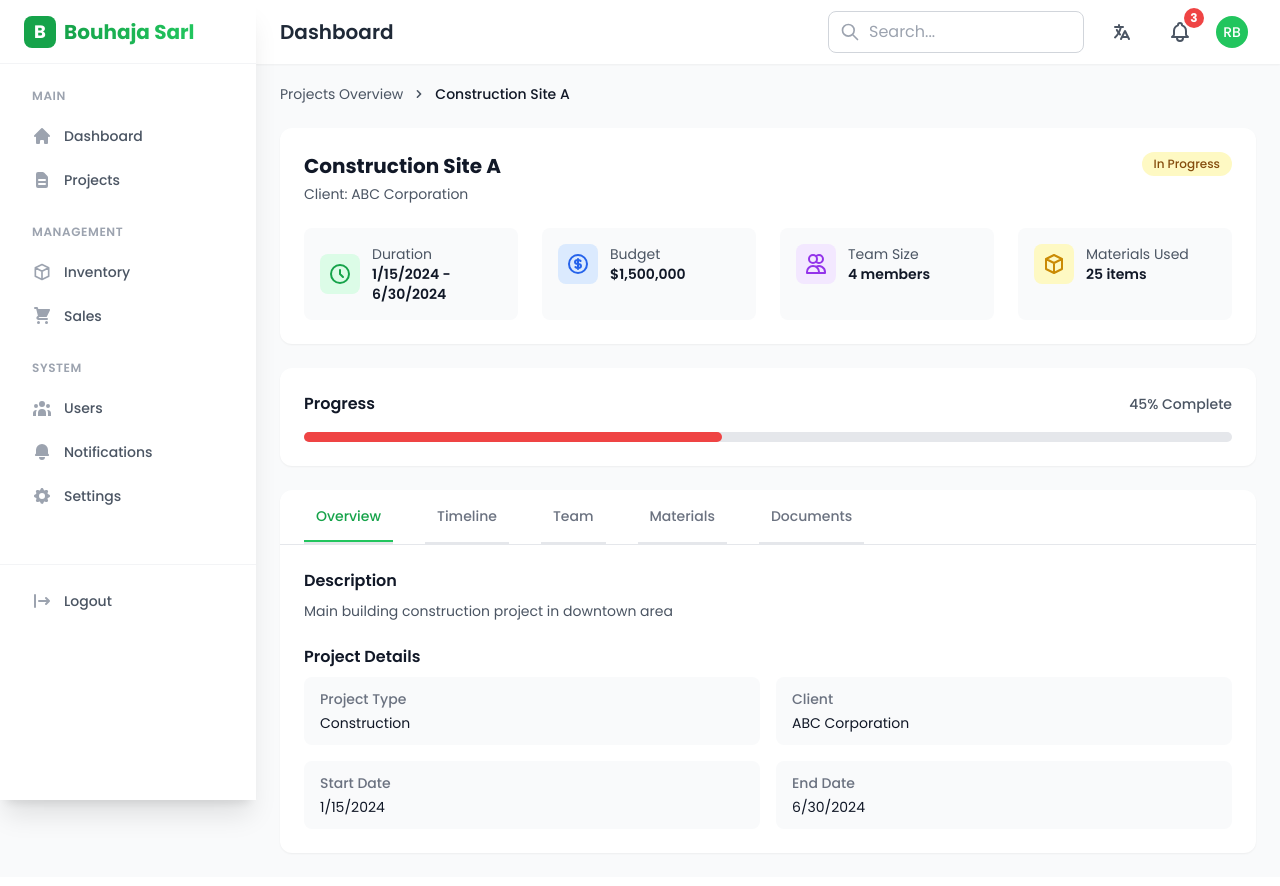
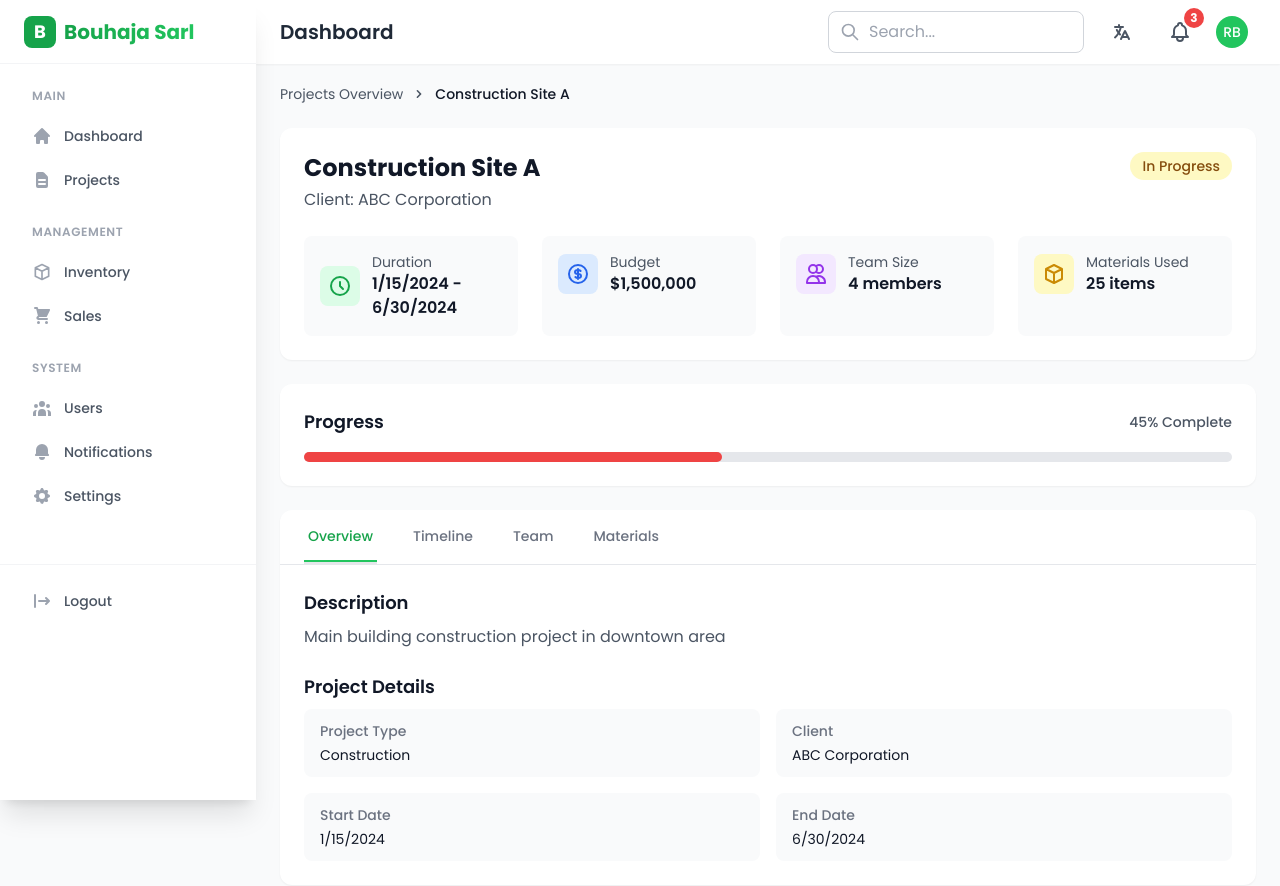
Before and after one commit to rachidfrex/construction-management-app, a React (Vite) app: page /projects/1 in a window 1280 px wide. Shown: the top 886 px of the page. Built offline with nearby package versions, Linux system fonts and the light colour scheme.

Commit message:
feat: add 'pending' status to translations and ensure newline at end of EditProject file

```diff
--- a/src/pages/dashboard/ProjectDetails.tsx
+++ b/src/pages/dashboard/ProjectDetails.tsx
@@ -5,27 +5,48 @@ import { useTranslation } from 'react-i18next';
 import { useToast } from '../../context/ToastContext';
 import { useTranslationContext } from '../../context/TranslationContext';
 import { useNavigate } from 'react-router-dom';
-
 import Breadcrumb from '../../components/ui/Breadcrumb';
 import {
   HiOutlineClock,
   HiOutlineCurrencyDollar,
   HiOutlineUsers,
   HiOutlineCube,
-  HiOutlineDocumentText,
-  HiOutlineDownload ,
-  HiOutlineHome,
-  HiOutlineCalendar,
-  HiOutlineUserGroup,
-  HiOutlineDocument
 } from 'react-icons/hi';
-
-
 import Sidebar from '../../components/dashboard/Sidebar';
 import Header from '../../components/dashboard/Header';
 import { storage } from '../../mockData/db';
 
-
+// interface Project {
+//   id: number;
+//   name: string;
+//   description: string;
+//   clientName: string;
+//   startDate: string;
+//   endDate: string;
+//   status: 'In Progress' | 'Completed' | 'Delayed' | 'Canceled';
+//   type: string;
+//   team: {
+//     id: string;
+//     name: string;
+//     role: string;
+//   }[];
+//   progress: number;
+//   budget: number;
+//   materialsUsed: number;
+//   tasks: {
+//     id: number;
+//     title: string;
+//     date: string;
+//     status: 'completed' | 'in-progress' | 'pending';
+//   }[];
+//   materials: {
+//     id: number;
+//     name: string;
+//     quantity: string;
+//     status: string;
+//     usage: string;
+//   }[];
+// }
 interface Project {
   id: number;
   name: string;
@@ -51,33 +72,7 @@ const ProjectDetails = () => {
   const [loading, setLoading] = useState(true);
   const [activeTab, setActiveTab] = useState('overview');
   const navigate = useNavigate();
-  const tabs = [
-    {
-      id: 'overview',
-      label: t('projects.tabs.overview'),
-      icon: <HiOutlineHome className="w-5 h-5" />
-    },
-    {
-      id: 'timeline',
-      label: t('projects.tabs.timeline'),
-      icon: <HiOutlineCalendar className="w-5 h-5" />
-    },
-    {
-      id: 'team',
-      label: t('projects.tabs.team'),
-      icon: <HiOutlineUserGroup className="w-5 h-5" />
-    },
-    {
-      id: 'materials',
-      label: t('projects.tabs.materials'),
-      icon: <HiOutlineCube className="w-5 h-5" />
-    },
-    {
-      id: 'files',
-      label: t('projects.tabs.documents'),
-      icon: <HiOutlineDocument className="w-5 h-5" />
-    }
-  ];
+
   useEffect(() => {
     const fetchProject = async () => {
       try {
@@ -156,10 +151,10 @@ const ProjectDetails = () => {
     <div className="min-h-screen bg-gray-50">
       <Sidebar />
       <Header />
-      <main className={`transition-all duration-300 pt-16 mt-5 p-4 md:p-6 ${
+      <main className={`transition-all duration-300 pt-16 mt-5 p-6 ${
         direction === 'rtl' ? 'mr-0 lg:mr-64' : 'ml-0 lg:ml-64'
       }`}>
-        <div className="mx-auto md:mt-10 ">
+        <div className="mx-auto">
         <Breadcrumb
           items={[
             { label: t('projects.title'), path: '/projects' },
@@ -168,19 +163,19 @@ const ProjectDetails = () => {
         />
 
           {/* Project Header */}
-          <div className="bg-white rounded-xl shadow-sm p-3 md:p-6 mb-6">
+          <div className="bg-white rounded-xl shadow-sm p-6 mb-6">
           <div className="flex justify-between items-start">
             <div>
-              <h1 className="text-xl font-bold text-gray-900">{project?.name}</h1>
-              <p className="text-gray-600 text-sm mt-1">{t('projects.client')}: {project?.clientName}</p>
+              <h1 className="text-2xl font-bold text-gray-900">{project?.name}</h1>
+              <p className="text-gray-600 mt-1">{t('projects.client')}: {project?.clientName}</p>
             </div>
-            <span className={`px-3 py-1  rounded-full text-xs font-medium ${statusColors[project?.status || 'In Progress']}`}>
+            <span className={`px-3 py-1 rounded-full text-sm font-medium ${statusColors[project?.status || 'In Progress']}`}>
               {t(`projects.status.${project?.status?.toLowerCase().replace(' ', '')}`)}
             </span>
           </div>
 
             {/* Project Stats */}
-            <div className="grid grid-cols-1 md:grid-cols-2 lg:grid-cols-4 gap-6 mt-6">
+            <div className="grid grid-cols-1 md:grid-cols-4 gap-6 mt-6">
                 <div className="bg-gray-50 rounded-lg p-4">
                   <div className="flex items-center gap-3">
                     <div className="p-2 bg-green-100 rounded-lg">
@@ -188,7 +183,7 @@ const ProjectDetails = () => {
                     </div>
                     <div>
                       <p className="text-sm text-gray-600">{t('projects.duration')}</p>
-                      <p className="font-semibold text-sm text-gray-900">
+                      <p className="font-semibold text-gray-900">
                         {new Date(project.startDate).toLocaleDateString()} - {new Date(project.endDate).toLocaleDateString()}
                       </p>
                     </div>
@@ -202,7 +197,7 @@ const ProjectDetails = () => {
                     </div>
                     <div>
                       <p className="text-sm text-gray-600">{t('projects.budget')}</p>
-                      <p className="font-semibold text-sm text-gray-900">${project.budget.toLocaleString()}</p>
+                      <p className="font-semibold text-gray-900">${project.budget.toLocaleString()}</p>
                     </div>
                   </div>
                 </div>
@@ -214,7 +209,7 @@ const ProjectDetails = () => {
                     </div>
                     <div>
                       <p className="text-sm text-gray-600">{t('projects.teamSize')}</p>
-                      <p className="font-semibold text-sm text-gray-900">{project.team.length} {t('projects.members')}</p>
+                      <p className="font-semibold text-gray-900">{project.team.length} {t('projects.members')}</p>
                     </div>
                   </div>
                 </div>
@@ -226,7 +221,7 @@ const ProjectDetails = () => {
                     </div>
                     <div>
                       <p className="text-sm text-gray-600">{t('projects.materialsUsed')}</p>
-                      <p className="font-semibold text-sm text-gray-900">{project.materialsUsed} {t('projects.items')}</p>
+                      <p className="font-semibold text-gray-900">{project.materialsUsed} {t('projects.items')}</p>
                     </div>
                   </div>
                 </div>
@@ -236,7 +231,7 @@ const ProjectDetails = () => {
           {/* Progress Bar */}
           <div className="bg-white rounded-xl shadow-sm p-6 mb-6">
             <div className="flex items-center justify-between mb-4">
-              <h2 className=" font-semibold text-gray-900">{t('projects.progress')}</h2>
+              <h2 className="text-lg font-semibold text-gray-900">{t('projects.progress')}</h2>
               <span className="text-sm font-medium text-gray-600">
                 {project.progress}% {t('projects.complete')}
               </span>
@@ -258,24 +253,25 @@ const ProjectDetails = () => {
           {/* Tabs */}
           <div className="bg-white rounded-xl shadow-sm">
           <div className="border-b border-gray-200">
-
-          <nav className="flex space-x-4 md:space-x-8 px-4 md:px-6 overflow-x-auto rtl:space-x-reverse" aria-label="Tabs">
-                {tabs.map((tab) => (
+            <nav className="flex space-x-8 px-6" aria-label="Tabs">
+              {[
+                { id: 'overview', label: t('projects.tabs.overview') },
+                { id: 'timeline', label: t('projects.tabs.timeline') },
+                { id: 'team', label: t('projects.tabs.team') },
+                { id: 'materials', label: t('projects.tabs.materials') }
+              ].map((tab) => (
                 <motion.button
                   key={tab.id}
                   onClick={() => setActiveTab(tab.id)}
-                    className={`py-4 px-3 flex-1 md:flex-none  border-b-2 font-medium text-sm relative flex items-center gap-3 ${
+                  className={`py-4 px-1 border-b-2 font-medium text-sm relative ${
                     activeTab === tab.id
-                        ? 'text-green-600'
-                        : 'text-gray-500'
+                      ? ' text-green-600'
+                      : 'border-transparent text-gray-500 hover:text-gray-700 hover:border-gray-300'
                   }`}
                   whileHover={{ y: -1 }}
                   whileTap={{ y: 0 }}
                 >
-                    <span className="md:hidden flex items-center justify-center w-full">
-                      {tab.icon}
-                    </span>
-                    <span className="hidden md:block whitespace-nowrap">{tab.label}</span>
+                  {tab.label}
                   {activeTab === tab.id && (
                     <motion.div
                       className="absolute bottom-0 left-0 right-0 h-0.5 bg-green-500"
@@ -299,14 +295,14 @@ const ProjectDetails = () => {
               {activeTab === 'overview' && (
                 <div className="space-y-6">
                   <div>
-                    <h3 className=" font-semibold text-gray-900 mb-2">
+                    <h3 className="text-lg font-semibold text-gray-900 mb-2">
                       {t('projects.details.description')}
                     </h3>
-                    <p className="text-gray-600 text-sm">{project.description}</p>
+                    <p className="text-gray-600">{project.description}</p>
                   </div>
 
                   <div>
-                    <h3 className=" font-semibold text-gray-900 mb-2">
+                    <h3 className="text-lg font-semibold text-gray-900 mb-2">
                       {t('projects.details.projectDetails')}
                     </h3>
                     <dl className="grid grid-cols-1 md:grid-cols-2 gap-4">
@@ -333,9 +329,9 @@ const ProjectDetails = () => {
               )}
 
               {activeTab === 'timeline' && (
-                <div className="space-y-6  ">
-                  <div className="relative ">
-                    <h3 className=" font-semibold text-gray-900 mb-6">
+                <div className="space-y-6">
+                  <div className="relative">
+                    <h3 className="text-lg font-semibold text-gray-900 mb-6">
                       {t('projects.details.timeline')}
                     </h3>
                     <div className="space-y-8">
@@ -372,7 +368,7 @@ const ProjectDetails = () => {
 
               {activeTab === 'team' && (
                 <div className="space-y-6">
-                  <h3 className=" font-semibold text-gray-900 mb-6">
+                  <h3 className="text-lg font-semibold text-gray-900 mb-6">
                     {t('projects.details.teamMembers')}
                   </h3>
                   <div className="grid grid-cols-1 md:grid-cols-2 lg:grid-cols-3 gap-4">
@@ -404,7 +400,7 @@ const ProjectDetails = () => {
 
               {activeTab === 'materials' && (
                   <div className="space-y-6">
-                    <h3 className=" font-semibold text-gray-900 mb-6">
+                    <h3 className="text-lg font-semibold text-gray-900 mb-6">
                       {t('projects.details.materials')}
                     </h3>
                     <div className="overflow-x-auto">
@@ -470,49 +466,6 @@ const ProjectDetails = () => {
                       </table>
                     </div>
                   </div>
-
-
-                )}
-                {activeTab === 'files' && (
-                    <div className="space-y-6">
-                      <h3 className=" font-semibold text-gray-900 mb-6">
-                        {t('projects.details.documents')}
-                      </h3>
-                      <div className="grid gap-4">
-                        {project.files?.length > 0 ? (
-                          project.files.map((file) => (
-                            <motion.div
-                              key={file.id}
-                              initial={{ opacity: 0, y: 20 }}
-                              animate={{ opacity: 1, y: 0 }}
-                              className="flex items-center justify-between p-4 bg-gray-50 rounded-lg"
-                            >
-                              <div className="flex items-center gap-3">
-                                <div className="p-2 bg-blue-100 rounded-lg">
-                                  <HiOutlineDocumentText className="w-5 h-5 text-blue-600" />
-                                </div>
-                                <div>
-                                  <h4 className="text-sm font-medium text-gray-900">{file.name}</h4>
-                                  <p className="text-xs text-gray-500">{file.type}</p>
-                                </div>
-                              </div>
-                              <motion.button
-                                whileHover={{ scale: 1.1 }}
-                                whileTap={{ scale: 0.95 }}
-                                className="p-2 text-gray-400 hover:text-blue-500 rounded-full"
-                              >
-                                <HiOutlineDownload className="w-5 h-5" />
-                              </motion.button>
-                            </motion.div>
-                          ))
-                        ) : (
-                          <div className="text-center py-12 bg-gray-50 rounded-lg">
-                            <HiOutlineDocumentText className="w-10 h-10 mx-auto text-gray-400" />
-                            <p className="mt-2 text-sm text-gray-500">{t('projects.messages.noFiles')}</p>
-                          </div>
-                        )}
-                      </div>
-                    </div>
                 )}
             </motion.div>
           </AnimatePresence>
--- a/src/translations/en.ts
+++ b/src/translations/en.ts
@@ -246,7 +246,8 @@ export const en = {
         inprogress: "In Progress",
         completed: "Completed",
         delayed: "Delayed",
-        canceled: "Canceled"
+        canceled: "Canceled",
+        pending: "Pending"
       },
       types: {
         construction: "Construction",
```
Also changed, not shown: src/pages/dashboard/EditProject.tsx (line endings or trailing spaces). Lines whose indentation alone changed are shown as unchanged.
